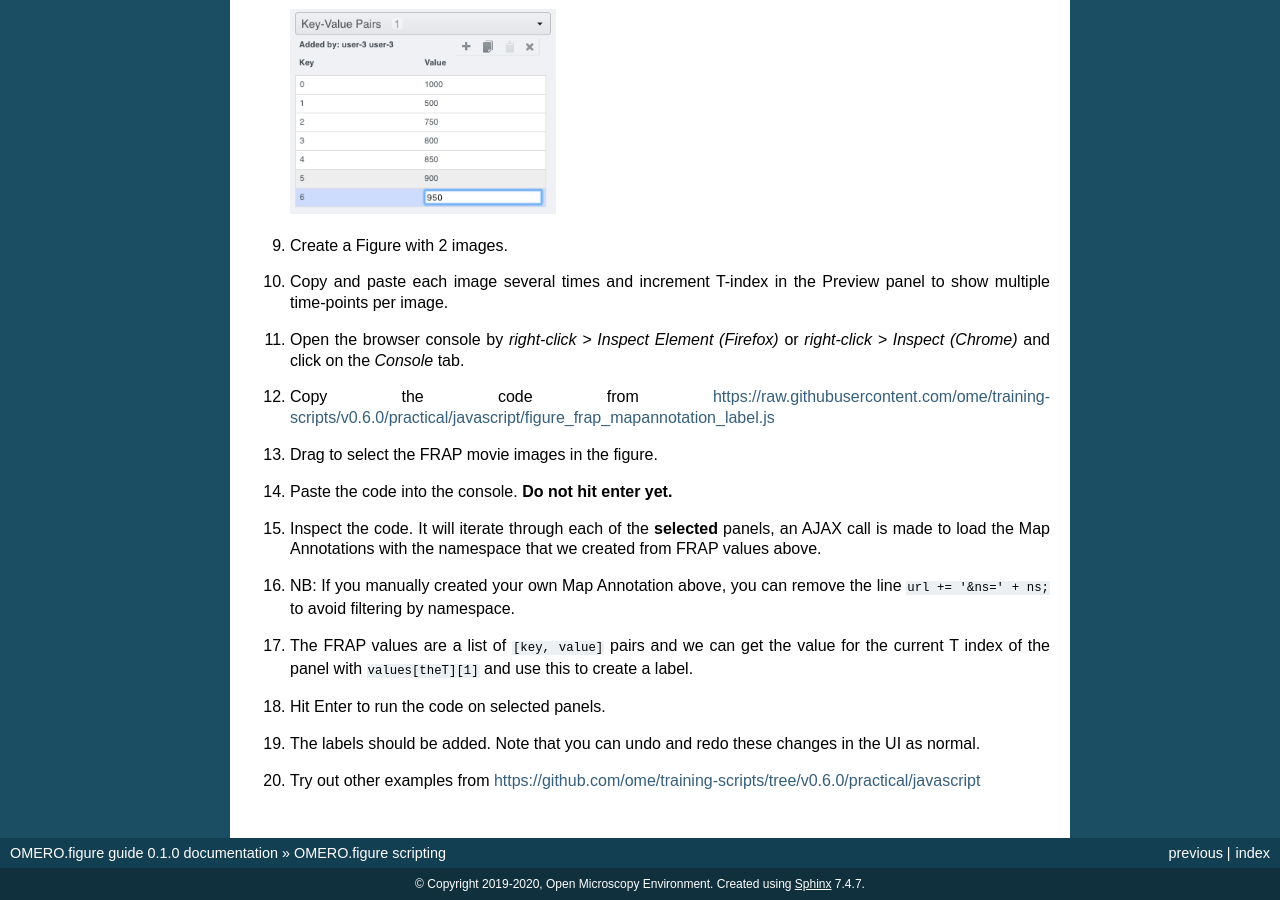
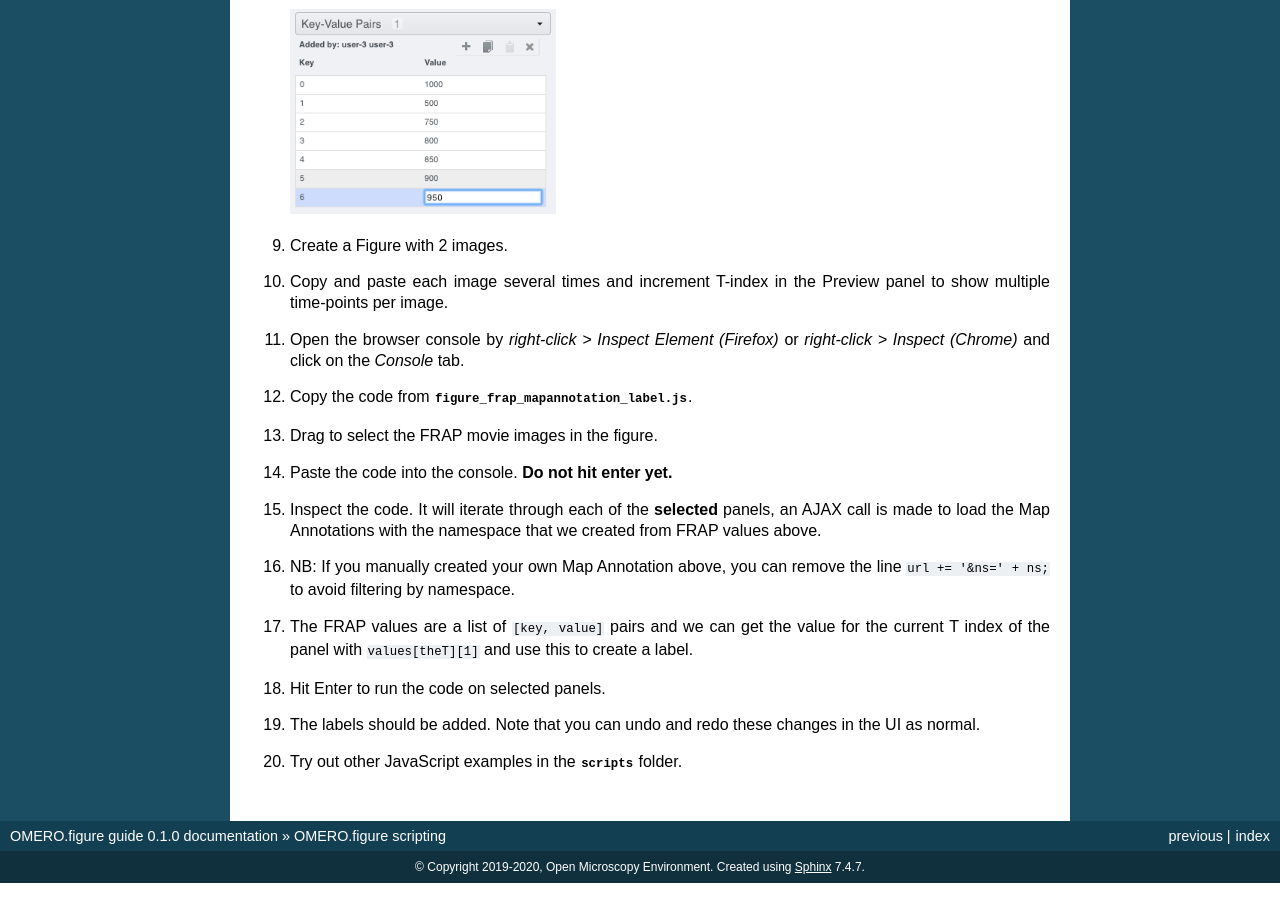
Before and after one commit to ome/omero-guide-figure, a Sphinx documentation site: the page built from docs/omero_figure_scripting.rst, in a window 1280 px wide and 900 px high, scrolled down 2399 px. Built offline with Sphinx 7.4.7, drawn with Linux system fonts in a browser that asks for light colours.

Commit message:
update link

```diff
--- a/docs/omero_figure_scripting.rst
+++ b/docs/omero_figure_scripting.rst
@@ -109,7 +109,7 @@
 
 #.  The labels should be added. Note that you can undo and redo these changes in the UI as normal.
 
-#.  Try out other examples from https://github.com/ome/training-scripts/tree/v0.6.0/practical/javascript
+#.  Try out other JavaScript examples in the :download:`scripts <../scripts/>` folder.
 
 
 .. |script_icon| image:: images/scripts_icon.png
```
Also changed, not shown: other parts of docs/omero_figure_scripting.rst (+1 -1 lines).
